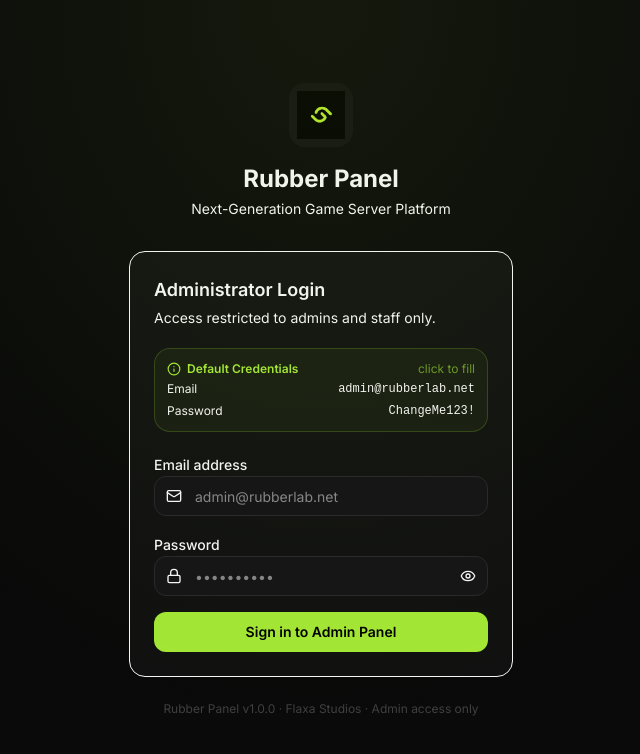
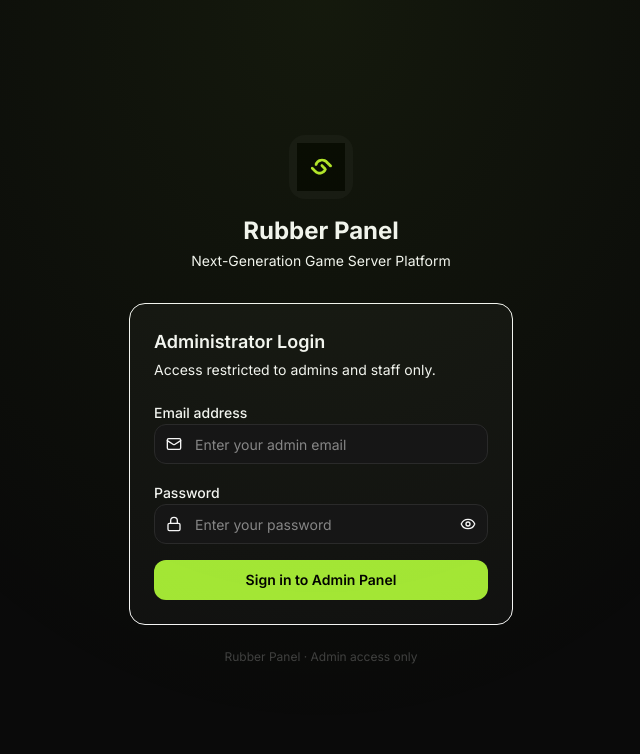
Before and after one commit to Flaxa-Technologies/rubber-panel, a Next.js app in the folder admin-side/: page /login in a window 1280 px wide. Shown: the top 754 px of the page, without its empty margins (319-959 px from the left). Built offline with nearby package versions, Linux system fonts and the light colour scheme; no server answers; the database is empty.

Commit message:
fix(auth): fix admin signout redirect and remove demo login suggestions

```diff
--- a/admin-side/app/(auth)/login/page.tsx
+++ b/admin-side/app/(auth)/login/page.tsx
@@ -4,7 +4,7 @@ import { useState, useEffect } from "react";
 import { useRouter } from "next/navigation";
 import { signIn } from "next-auth/react";
 import Image from "next/image";
-import { Mail, Lock, Eye, EyeOff, Loader2, AlertCircle, Info } from "lucide-react";
+import { Mail, Lock, Eye, EyeOff, Loader2, AlertCircle } from "lucide-react";
 
 export default function LoginPage() {
   const [email, setEmail] = useState("");
@@ -40,7 +40,7 @@ export default function LoginPage() {
     setError("");
 
     const result = await signIn("credentials", {
-      email,
+      email: email.trim(),
       password,
       redirect: false,
     });
@@ -52,11 +52,6 @@ export default function LoginPage() {
       setError("Invalid credentials or insufficient permissions.");
       setLoading(false);
     }
-  }
-
-  function fillDefaults() {
-    setEmail("admin@rubberlab.net");
-    setPassword("ChangeMe123!");
   }
 
   return (
@@ -75,8 +70,10 @@ export default function LoginPage() {
       <div className="w-full max-w-sm animate-slide-in">
         {/* Logo */}
         <div className="text-center mb-8">
-          <div className="inline-flex items-center justify-center w-16 h-16 rounded-2xl mb-4 overflow-hidden p-2"
-            style={{ backgroundColor: "#111", border: "1px solid var(--color-rp-border)" }}>
+          <div
+            className="inline-flex items-center justify-center w-16 h-16 rounded-2xl mb-4 overflow-hidden p-2"
+            style={{ backgroundColor: "#111", border: "1px solid var(--color-rp-border)" }}
+          >
             <Image src={branding.logoUrl || "/logo.png"} alt={branding.siteName} width={48} height={48} className="object-contain" unoptimized />
           </div>
           <h1 className="text-2xl font-bold" style={{ color: "var(--color-rp-text)" }}>
@@ -102,31 +99,6 @@ export default function LoginPage() {
             <p className="text-sm mt-1" style={{ color: "var(--color-rp-text-muted)" }}>
               Access restricted to admins and staff only.
             </p>
-          </div>
-
-          {/* Default credentials hint */}
-          <div
-            className="rounded-xl border p-3 text-xs space-y-1.5 cursor-pointer select-none"
-            onClick={fillDefaults}
-            title="Click to auto-fill"
-            style={{
-              backgroundColor: "rgba(163,230,53,0.05)",
-              borderColor: "rgba(163,230,53,0.2)",
-            }}
-          >
-            <div className="flex items-center gap-1.5 mb-1" style={{ color: "var(--color-rp-accent)" }}>
-              <Info className="w-3.5 h-3.5" />
-              <span className="font-semibold">Default Credentials</span>
-              <span className="ml-auto text-xs opacity-60" style={{ color: "var(--color-rp-text-muted)" }}>click to fill</span>
-            </div>
-            <div className="flex items-center justify-between" style={{ color: "var(--color-rp-text-muted)" }}>
-              <span>Email</span>
-              <code style={{ color: "var(--color-rp-text)", fontFamily: "monospace" }}>admin@rubberlab.net</code>
-            </div>
-            <div className="flex items-center justify-between" style={{ color: "var(--color-rp-text-muted)" }}>
-              <span>Password</span>
-              <code style={{ color: "var(--color-rp-text)", fontFamily: "monospace" }}>ChangeMe123!</code>
-            </div>
           </div>
 
           {error && (
@@ -159,7 +131,7 @@ export default function LoginPage() {
                   type="email"
                   value={email}
                   onChange={(e) => setEmail(e.target.value)}
-                  placeholder="admin@rubberlab.net"
+                  placeholder="Enter your admin email"
                   required
                   autoComplete="email"
                   className="w-full h-10 pl-10 pr-3 rounded-lg border text-sm outline-none transition-colors"
@@ -187,7 +159,7 @@ export default function LoginPage() {
                   type={showPassword ? "text" : "password"}
                   value={password}
                   onChange={(e) => setPassword(e.target.value)}
-                  placeholder="••••••••••"
+                  placeholder="Enter your password"
                   required
                   autoComplete="current-password"
                   className="w-full h-10 pl-10 pr-10 rounded-lg border text-sm outline-none transition-colors"
@@ -225,7 +197,7 @@ export default function LoginPage() {
         </div>
 
         <p className="text-center text-xs mt-6" style={{ color: "var(--color-rp-text-dim)" }}>
-          Rubber Panel v1.0.0 · Flaxa Studios · Admin access only
+          Rubber Panel · Admin access only
         </p>
       </div>
     </div>
--- a/admin-side/components/layout/Sidebar.tsx
+++ b/admin-side/components/layout/Sidebar.tsx
@@ -169,7 +169,12 @@ export default function Sidebar() {
             </div>
           </div>
           <button
-            onClick={() => signOut({ callbackUrl: "/login" })}
+            onClick={async () => {
+              try {
+                await signOut({ redirect: false });
+              } catch {}
+              window.location.href = "/login";
+            }}
             className="p-1.5 rounded-md transition-colors hover:bg-red-500/10"
             title="Sign out"
           >
```
Also changed, not shown: 2 other files (tests, documents, lock files or other folders).
